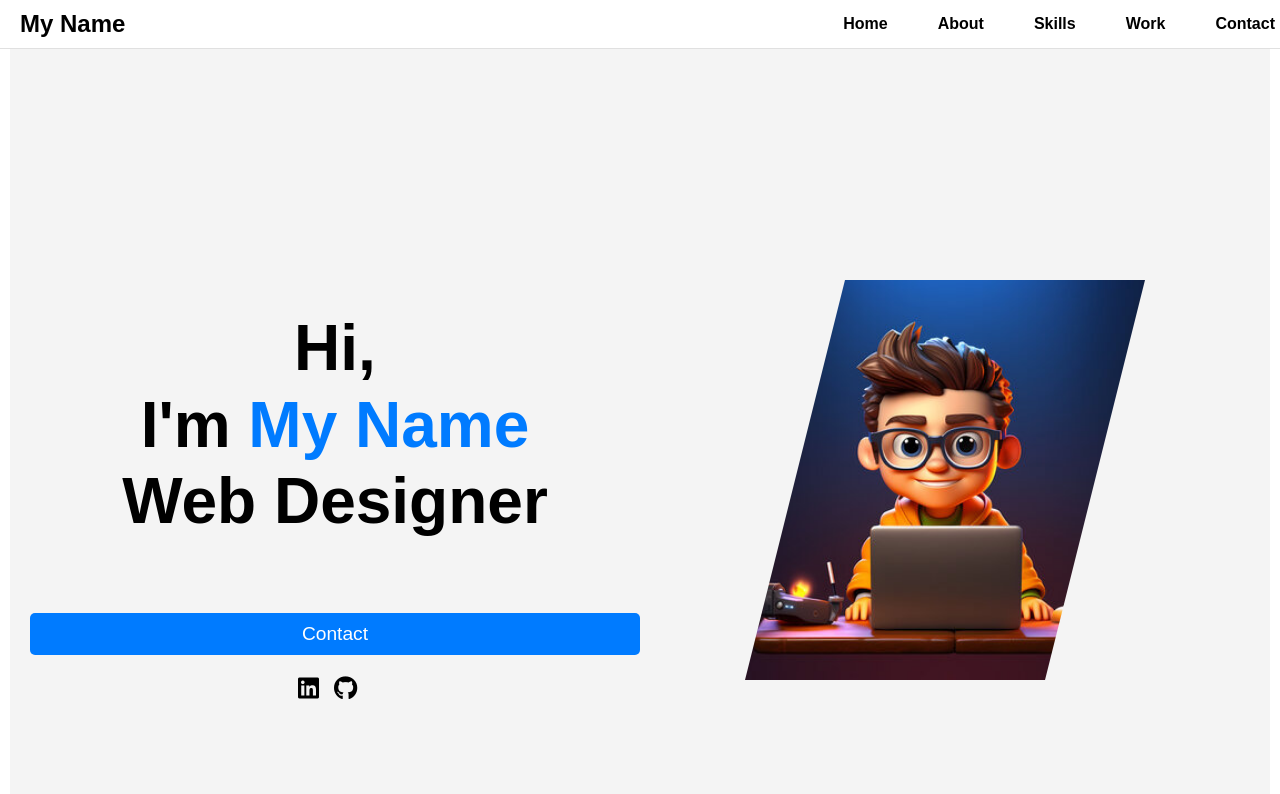
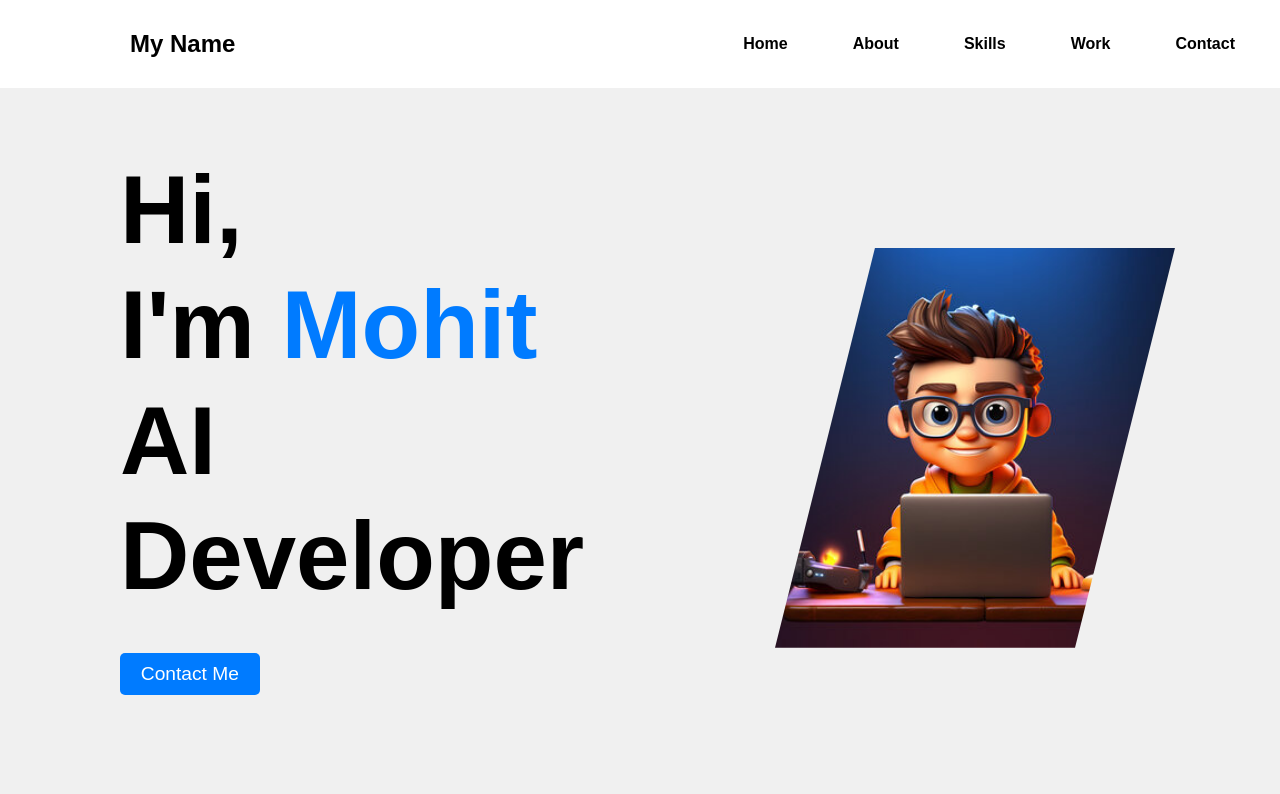
Before and after one commit to MohitWani/MY-Portfolio, a React (Create React App) app: page / in a window 1280 px wide. Shown: the top 794 px of the page. Built offline with nearby package versions, Linux system fonts and the light colour scheme.

Commit message:
home page

```diff
--- a/src/components/Home.css
+++ b/src/components/Home.css
@@ -1,50 +1,68 @@
-/* src/components/Home.css */
+
+#home {
+  padding-top: 0px;
+}
+
 .home {
   display: flex;
   justify-content: space-between;
   align-items: center;
-  padding: 100px 20px;
-  height: 100vh;
-  background-color: #f4f4f4;
-  margin-top: 0; /* Remove top margin to eliminate gap */
+  height: 90vh;
+  background-color: #f0f0f0;
+  margin: 0; /* Remove top margin to eliminate gap */
 }
+
 
 .home-left {
   flex: 1;
   display: flex;
   flex-direction: column;
-  justify-content: center;
-  text-align: center; /* Center text horizontally */
+  justify-content: center;/* Center text horizontally */
+  margin-left: 0px;
+  padding-left: 100px;
 }
 
 .home-left h1 {
-  font-size: 4em; /* Increase font size */
+  font-size: 6em; /* Increase font size */
   font-weight: bold;
   line-height: 1.2;
+  text-align: left;
+  margin-bottom: 20px;
 }
 
 .home-left .highlight {
   color: #007BFF; /* Highlight color */
 }
 
-.home-left .contact-button {
+.centered-button {
+  display: flex;
+  justify-content: flex-start;
+  width: 70%;
+  margin-bottom: 20px;
+}
+
+.contact-button {
   margin-top: 20px;
-  padding: 10px 20px; /* Adjust padding to make the button fit the text */
+  padding: 10px; /* Adjust padding to make the button fit the text */
   background-color: #007BFF;
   color: white;
-  border: none;
+  text-decoration: none;
   cursor: pointer;
   font-size: 1.2em; /* Adjust font size */
   border-radius: 5px;
-  width: auto; /* Ensure the button width fits the text */
+  width: 30%; /* Ensure the button width fits the text */
 }
 
+
 .home-left .social-links {
-  margin-top: 20px;
+  margin-top: 80px;
+  display: flex;
+  justify-content: flex-start;
+  width: 70%;
 }
 
 .home-left .social-links a {
-  margin-right: 15px;
+  margin-right: 35px;
   color: black;
   font-size: 1.5em;
 }
@@ -75,3 +93,21 @@
   height: 100%;
   object-fit: cover;
 }
+
+/* Media query for smaller screens */
+@media (min-width: 769px) {
+  .home {
+    flex-direction: row; /* Align sections horizontally on larger screens */
+  }
+}
+
+@media (max-width: 768px) {
+  .home-left {
+    font-size: 2rem; /* Adjust tagline size for smaller screens */
+  }
+
+  .image-container {
+    width: 200px; /* Adjust image size for smaller screens */
+    height: 200px;
+  }
+}
--- a/src/components/Home.js
+++ b/src/components/Home.js
@@ -8,10 +8,12 @@ const Home = () => {
       <div className="home-left">
         <h1>
           Hi,<br />
-          I'm <span className="highlight">My Name</span><br />
-          Web Designer
+          I'm <span className="highlight">Mohit</span><br />
+          AI Developer
         </h1>
-        <button className="contact-button">Contact</button>
+        <div className="centered-button">
+          <a href="#contact" className="contact-button">Contact Me</a>
+        </div>
         <div className="social-links">
           <a href="https://linkedin.com/in/your-username" target="_blank" rel="noopener noreferrer">
             <i className="fab fa-linkedin"></i>
@@ -20,6 +22,7 @@ const Home = () => {
             <i className="fab fa-github"></i>
           </a>
         </div>
+
       </div>
       <div className="home-right">
         <div className="image-container">
--- a/src/components/Navbar.css
+++ b/src/components/Navbar.css
@@ -1,4 +1,6 @@
 /* src/components/Navbar.css */
+
+
 .navbar {
   display: flex;
   justify-content: space-between;
@@ -6,15 +8,14 @@
   background-color: white;
   color: black;
   padding: 10px 20px;
-  position: fixed;
-  width: 100%;
+  position: sticky;
   top: 0;
   z-index: 1000;
-  border-bottom: 1px solid #e0e0e0;
+
 }
 
 .navbar-left h1 {
-  margin: 0;
+  margin-left: 110px;
   font-size: 1.5em;
 }
 
@@ -27,6 +28,7 @@
   display: flex;
   margin: 0;
   padding: 0;
+  gap: 15px;
 }
 
 .navbar-right ul li {
@@ -41,5 +43,23 @@
 }
 
 .navbar-right ul li a:hover {
-  color: #007BFF; /* Highlight color */
+  color: #007BFF;
+  }
+
+
+@media (max-width: 768px) {
+  .navbar {
+    flex-direction: column;
+    align-items: flex-start;
+  }
+
+  .navbar-right {
+    flex-direction: column;
+    align-items: flex-start;
+    width: 100%;
+  }
+
+  .navbar-right ul li a {
+    padding: 10px 0;
+  }
 }
```
Also changed, not shown: src/components/Navbar.js (+23 -3 lines).
